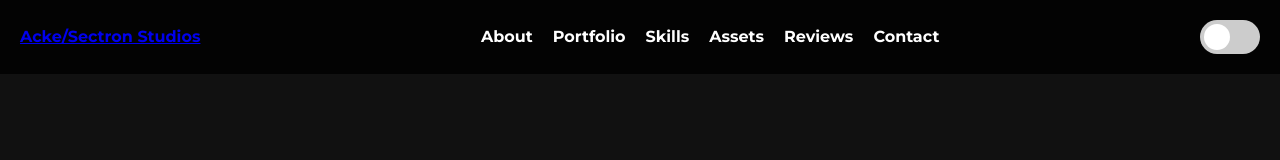
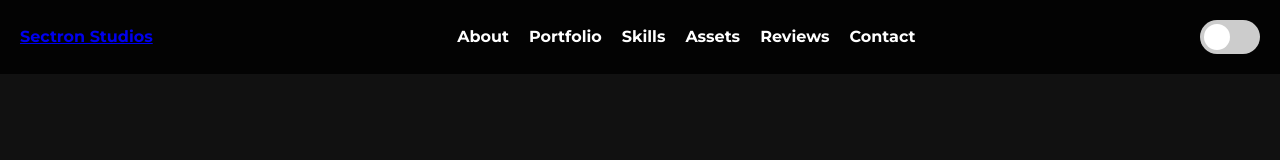
Before and after one commit to IceeBold/Project, a plain HTML site: page index.html in a window 1280 px wide. Shown: the top 160 px of the page. Drawn offline with Linux system fonts and the light colour scheme; a script that the page names is missing.

Commit message:
Update index.html

```diff
--- a/index.html
+++ b/index.html
@@ -3,7 +3,7 @@
 <head>
     <meta charset="UTF-8">
     <meta name="viewport" content="width=device-width, initial-scale=1.0">
-    <title>Acke Portfolio</title>
+    <title>Sectron</title>
     <!-- Google Fonts: Montserrat Bold -->
     <link href="https://fonts.googleapis.com/css2?family=Fredoka+One&family=Montserrat:wght@700&display=swap" rel="stylesheet">
     <link rel="stylesheet" href="style.css">
@@ -12,7 +12,7 @@
     <header>
         <nav class="navbar">
             <!-- Modify logo text here -->
-            <a class= "nav-links"href="#home" class="logo">Acke/Sectron Studios</a>
+            <a class= "nav-links"href="#home" class="logo">Sectron Studios</a>
             <ul class="nav-links">
                 <li><a href="#about">About</a></li>
                 <li><a href="#portfolio">Portfolio</a></li>
```
